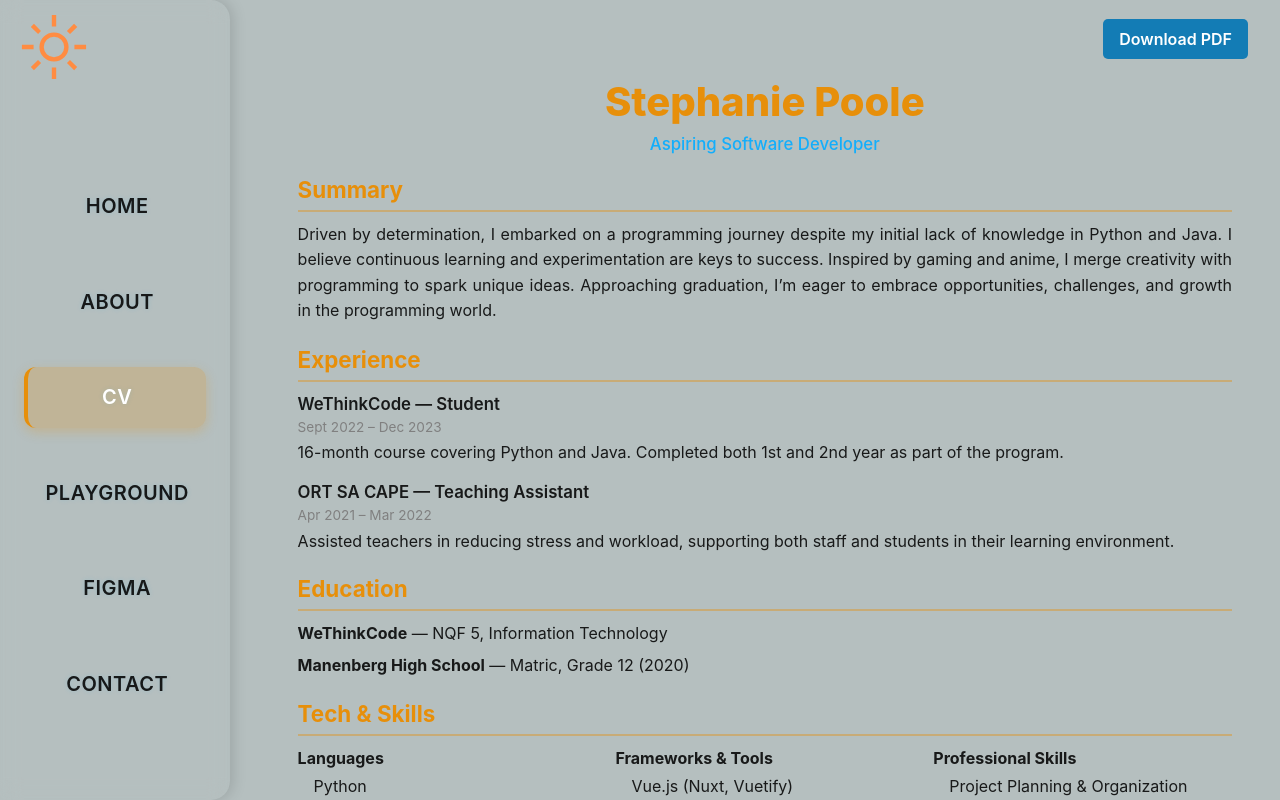
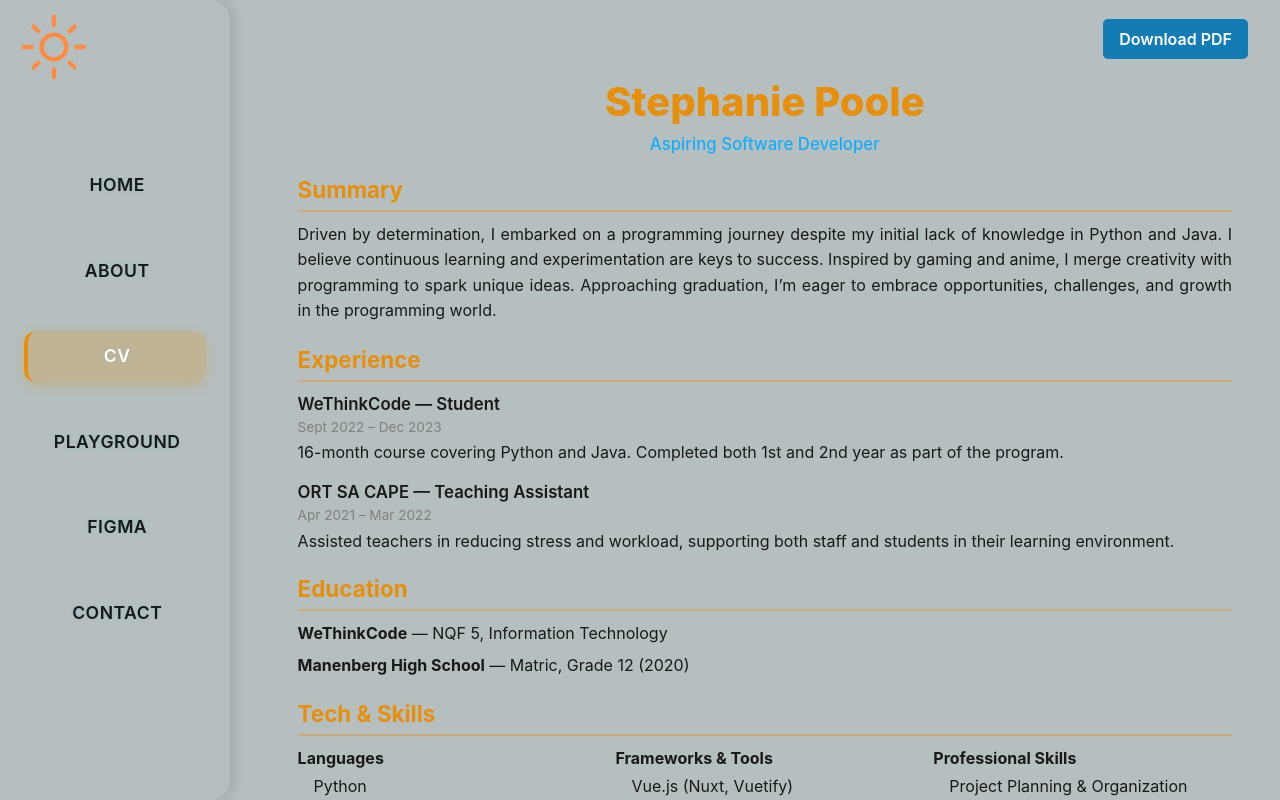
Before and after one commit to Steffycoding/PORTFOLIO, a Nuxt app: page /cv in a window 1280 px wide. Shown: the top 800 px of the page. Built offline with nearby package versions, Linux system fonts and the light colour scheme.

Commit message:
buttons moved and changed

```diff
--- a/components/Sidebar.vue
+++ b/components/Sidebar.vue
@@ -19,7 +19,10 @@ import { useSidebar } from '../composables/UseSidebar'
 const { links } = useSidebar()
 </script>
 
+
 <style scoped>
+
+
 /* ----------------- Sidebar Styling ----------------- */
 .sidebar {
   width: clamp(200px, 18%, 280px);
@@ -28,7 +31,7 @@ const { links } = useSidebar()
   backdrop-filter: blur(10px);
   border-radius: 0 1.2rem 1.2rem 0;
   box-shadow: 2px 0 15px rgba(0,0,0,0.15);
-  padding: 4rem 1.5rem 2rem 1.5rem;
+  padding: 3rem 1.5rem 2rem 1.5rem; /* moved padding top up */
   display: flex;
   flex-direction: column;
   position: fixed;
@@ -40,8 +43,8 @@ const { links } = useSidebar()
 .sidebar-nav {
   display: flex;
   flex-direction: column;
-  gap: 2rem; /* Increased gap slightly for better spacing */
-  margin-top: 6rem; /* Moved buttons a little higher so first one isn't too low */
+  gap: 1.6rem;
+  margin-top: 4.5rem;
 }
 
 /* ----------------- Buttons ----------------- */
@@ -49,9 +52,9 @@ const { links } = useSidebar()
   display: flex;
   justify-content: center;
   align-items: center;
-  padding: 0.95rem 0;
+  padding: 0.75rem 0; /* smaller padding */
   font-family: 'Inter', 'Poppins', sans-serif;
-  font-size: 1.25rem;
+  font-size: 1.1rem; /* slightly smaller font */
   font-weight: 600;
   letter-spacing: 0.5px;
   text-transform: uppercase;
```
